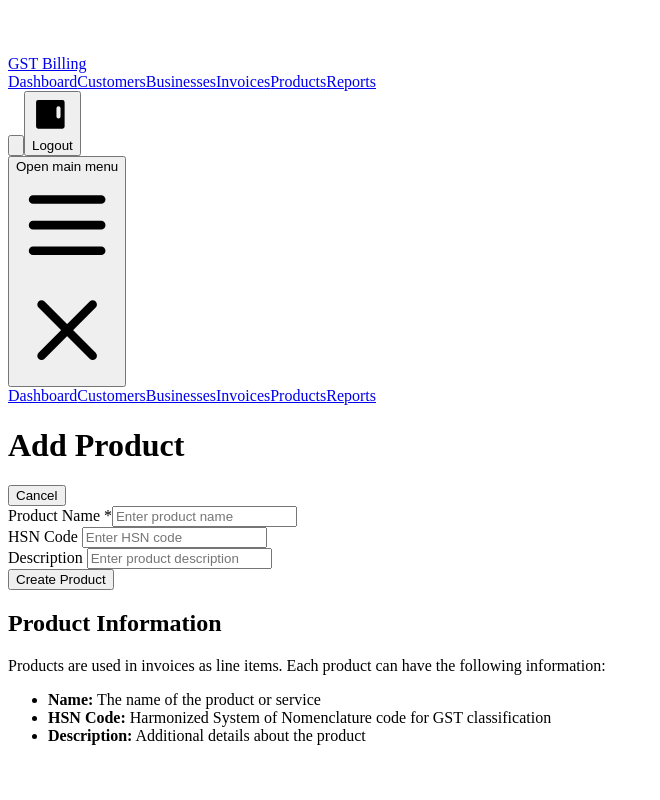
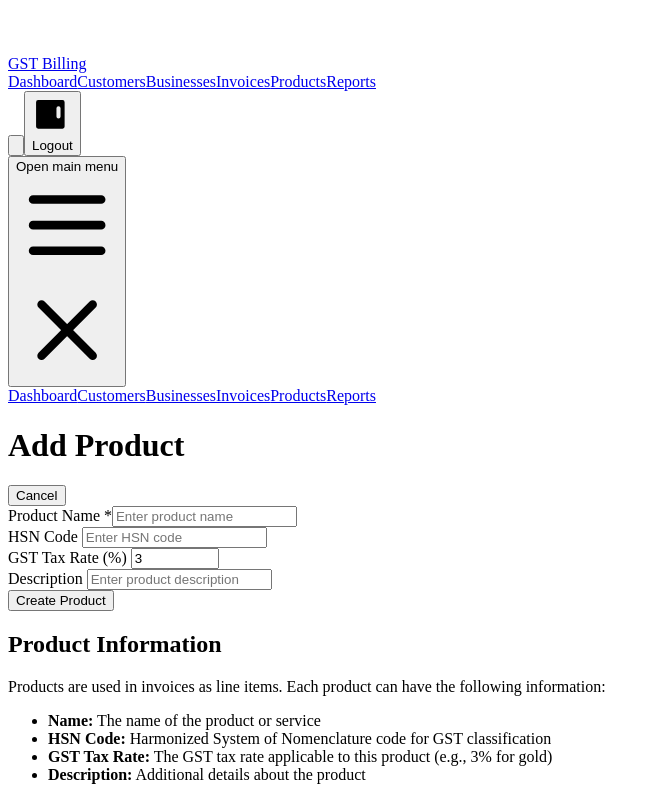
Before and after one commit to Vaibhav159/gst_billing, a React (Create React App) app in the folder frontend/: page /billing/product in a window 1280 px wide. Shown: the part 1239-2039 px from the top of the page, without its empty margins (0-660 px from the left). Before the commit the page ends 2000 px from the top, so only its background shows below. Built offline with nearby package versions, Linux system fonts and the light colour scheme; sample sign-in values are in the browser's storage; the HTML template or start-up script is replaced by a standard one.

Commit message:
adding % back

```diff
--- a/frontend/src/pages/ProductForm.js
+++ b/frontend/src/pages/ProductForm.js
@@ -14,6 +14,7 @@ function ProductForm() {
   const [formData, setFormData] = useState({
     name: '',
     hsn_code: '',
+    gst_tax_rate: 0.03, // Default to 3%
     description: ''
   });
 
@@ -31,6 +32,7 @@ function ProductForm() {
           setFormData({
             name: productData.name || '',
             hsn_code: productData.hsn_code || '',
+            gst_tax_rate: productData.gst_tax_rate || 0.03,
             description: productData.description || ''
           });
         } catch (err) {
@@ -148,6 +150,40 @@ function ProductForm() {
             error={errors.hsn_code}
           />
 
+          <div className="grid grid-cols-1 md:grid-cols-3 gap-4">
+            <FormInput
+              label="GST Tax Rate (%)"
+              id="gst_tax_rate"
+              name="gst_tax_rate"
+              type="number"
+              min="0"
+              max="100"
+              step="0.01"
+              value={formData.gst_tax_rate * 100} // Convert decimal to percentage for display
+              onChange={(e) => {
+                // Convert percentage back to decimal for storage
+                const percentValue = parseFloat(e.target.value);
+                const decimalValue = isNaN(percentValue) ? 0 : percentValue / 100;
+
+                setFormData(prev => ({
+                  ...prev,
+                  gst_tax_rate: decimalValue
+                }));
+
+                // Clear error
+                if (errors.gst_tax_rate) {
+                  setErrors(prev => ({
+                    ...prev,
+                    gst_tax_rate: null
+                  }));
+                }
+              }}
+              placeholder="Enter GST tax rate"
+              error={errors.gst_tax_rate}
+              helpText="Enter the GST tax rate as a percentage (e.g., 3 for 3%)"
+            />
+          </div>
+
           <FormInput
             label="Description"
             id="description"
@@ -186,6 +222,7 @@ function ProductForm() {
           <ul className="list-disc pl-5 space-y-1 text-gray-600">
             <li><strong>Name:</strong> The name of the product or service</li>
             <li><strong>HSN Code:</strong> Harmonized System of Nomenclature code for GST classification</li>
+            <li><strong>GST Tax Rate:</strong> The GST tax rate applicable to this product (e.g., 3% for gold)</li>
             <li><strong>Description:</strong> Additional details about the product</li>
           </ul>
         </div>
--- a/frontend/src/pages/ProductList.js
+++ b/frontend/src/pages/ProductList.js
@@ -129,6 +129,9 @@ function ProductList() {
                     HSN Code
                   </th>
                   <th scope="col" className="px-6 py-3 text-left text-xs font-medium text-gray-500 dark:text-gray-300 uppercase tracking-wider">
+                    GST Rate
+                  </th>
+                  <th scope="col" className="px-6 py-3 text-left text-xs font-medium text-gray-500 dark:text-gray-300 uppercase tracking-wider">
                     Description
                   </th>
                   <th scope="col" className="px-6 py-3 text-left text-xs font-medium text-gray-500 dark:text-gray-300 uppercase tracking-wider">
@@ -151,6 +154,9 @@ function ProductList() {
                       </td>
                     <td className="px-6 py-4 whitespace-nowrap">
                       <div className="text-sm text-gray-500 dark:text-gray-400">{product.hsn_code || '-'}</div>
+                    </td>
+                    <td className="px-6 py-4 whitespace-nowrap">
+                      <div className="text-sm text-gray-500 dark:text-gray-400">{product.gst_tax_rate ? `${(product.gst_tax_rate * 100).toFixed(0)}%` : '-'}</div>
                     </td>
                     <td className="px-6 py-4">
                       <div className="text-sm text-gray-500 dark:text-gray-400">{product.description || '-'}</div>
```
Also changed, not shown: static/frontend/main.js, 1 other file (tests, documents, lock files or other folders).
